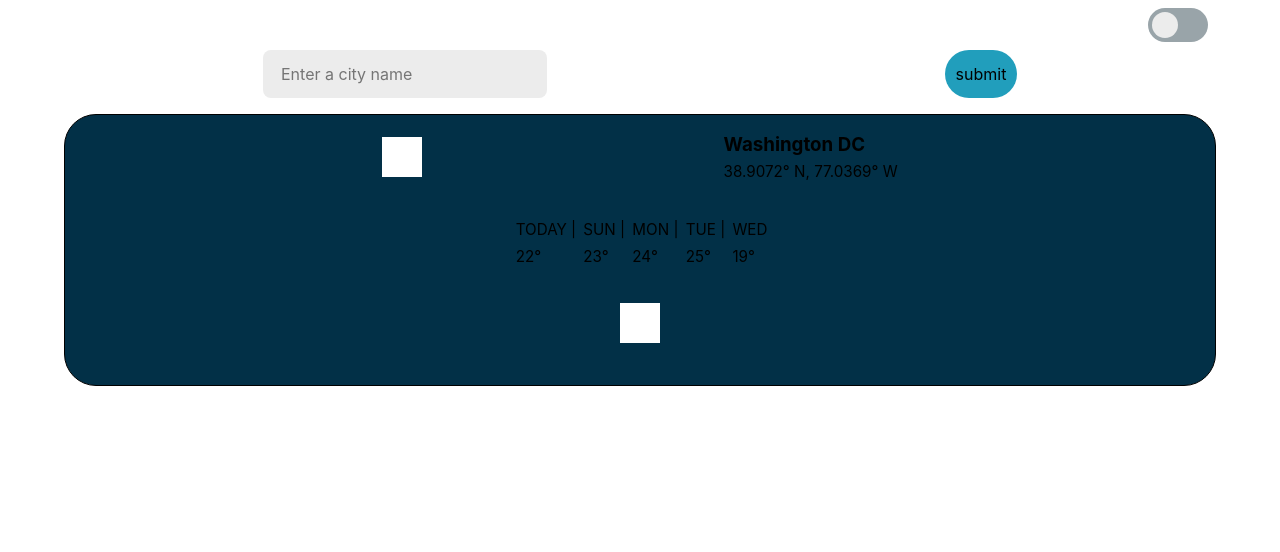
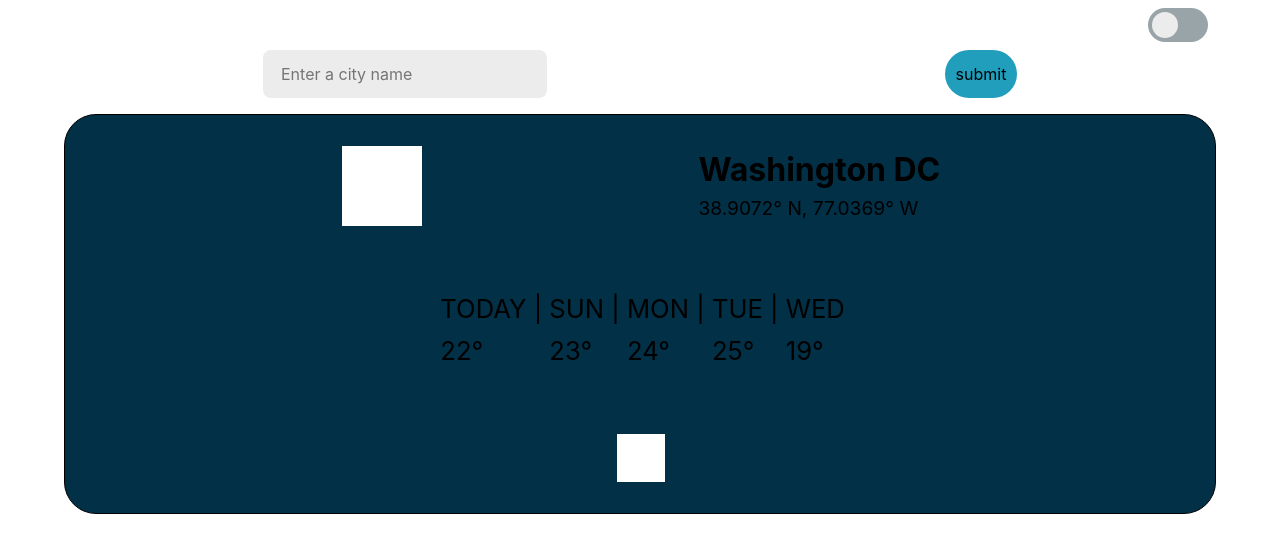
Before and after one commit to anavarro99dev/AGILE-proyect-vue3, a Vue app: page / in a window 1280 px wide. Shown: the top 552 px of the page. Built offline with nearby package versions, Linux system fonts and the light colour scheme.

Commit message:
Card#4 Coreccion

```diff
--- a/src/components/Card.vue
+++ b/src/components/Card.vue
@@ -1,7 +1,7 @@
 <template>
   <div class="card-container">
     <div class="card-header">
-      <span class="card-header--icon"> </span>
+      <div class="card-header--icon"><span> </span></div>
       <div class="card-header--city">
         <h3>Washington DC</h3>
         <span>38.9072° N, 77.0369° W</span>
@@ -33,52 +33,54 @@
 
 <style lang="scss" scoped>
 .card-container {
+  display: grid;
+  grid-template-columns: auto;
+  grid-template-rows: auto auto auto;
+  justify-items: center;
+  align-items: center;
+
   background-color: #023047;
   border: solid 0.1rem #000000;
   border-radius: 2rem;
   width: 90vw;
-  height: 17rem;
+  height: 25rem;
   margin: 1rem auto;
 }
 
 .card-header {
   display: flex;
+  align-content: space-between;
+  width: inherit;
   justify-content: space-evenly;
-  font-size: 1rem;
-  margin: 1rem;
-  span{
-    font-size: 0.95rem;
+  span {
+    font-size: 1.2rem;
+  }
+  h3 {
+    font-size: 2rem;
   }
 }
 
 .card-header--icon {
-  width: 2.5rem;
-  height: 2.5rem;
+  width: 5rem;
+  height: 5rem;
   background-color: white;
-  align-self: center;
 }
 
 .card--body {
-  margin: 2rem 0;
+  font-size: 1.6rem;
   table {
-    margin: 0 auto;
-    font-size: 0.95rem;
   }
   span {
     margin-left: 0.2rem;
-  }
-  h3{
-    font-size: 2rem;
   }
 }
 .content::after {
   content: " | ";
 }
 
-.card--icon-delete{
-  width: 2.5rem;
-  height: 2.5rem;
+.card--icon-delete {
+  width: 3rem;
+  height: 3rem;
   background-color: white;
-  margin: 0 auto;
 }
 </style>
```
